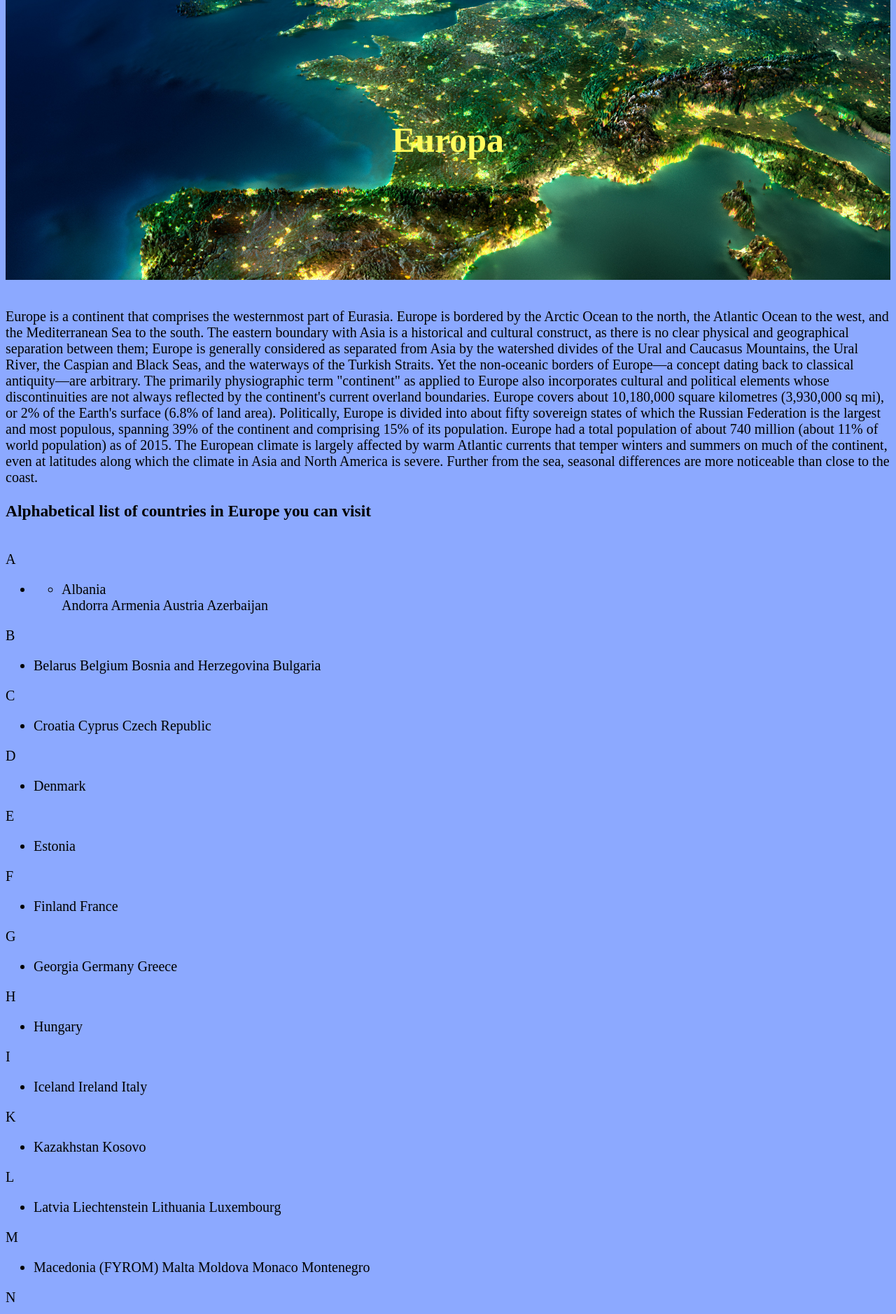
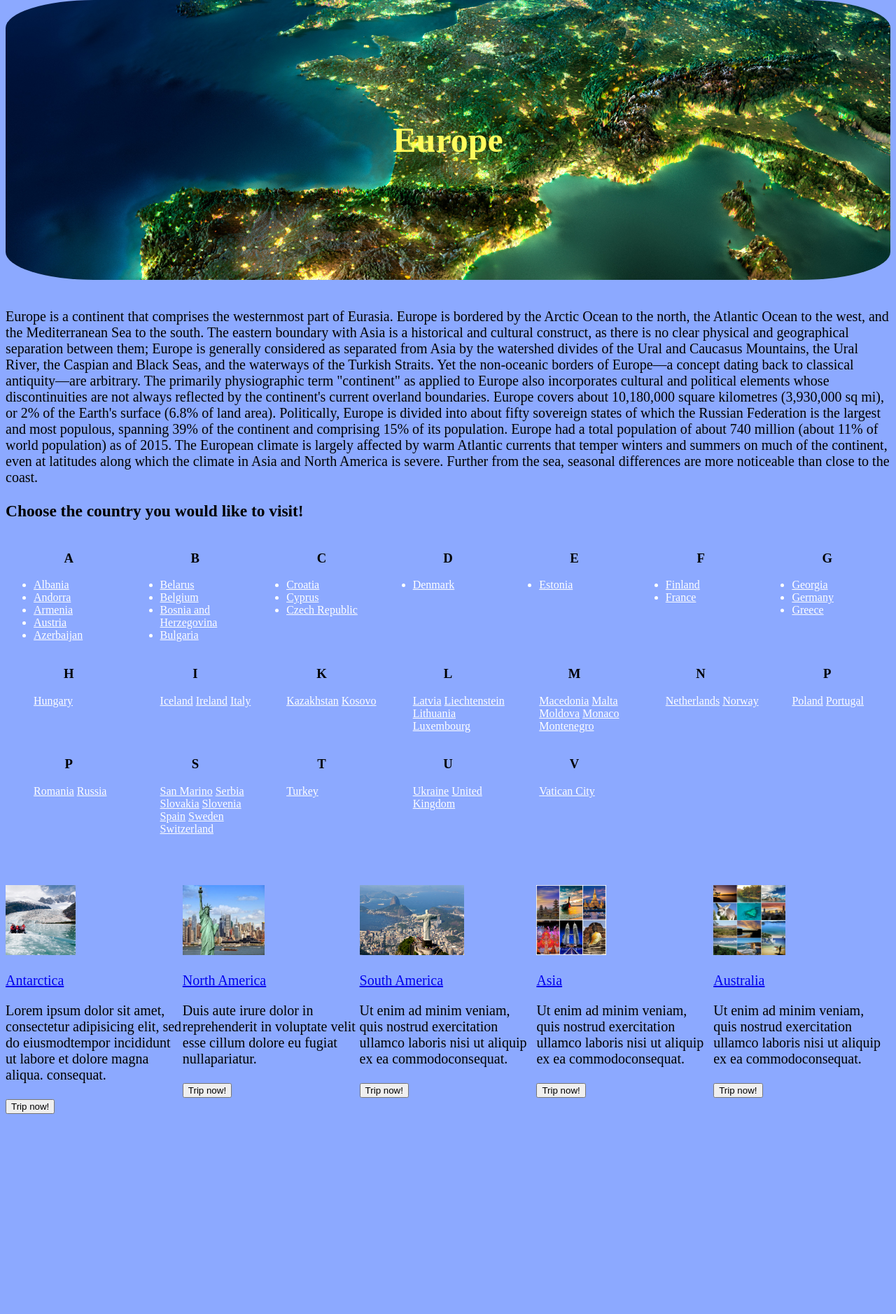
Before and after one commit to rutata/projektas05-18, a PHP site: page /singleentry.php in a window 1280 px wide. Shown: the part 42-1920 px from the top of the page at 70% size. After the commit the page ends 1634 px from the top, so only its background shows below. Run offline with PHP 8.4, Linux system fonts and the light colour scheme.

Commit message:
Prirasiau siek tiek kodo i savo failus

```diff
--- a/css/ruta.css
+++ b/css/ruta.css
@@ -15,6 +15,7 @@
     background-size: cover;
     background-repeat: no-repeat;
     background-position: 50% 50%;
+    border-radius: 10%;
 }
 
 h2 {
@@ -24,21 +25,31 @@
   text-align: center;
   color: #FFFA5D;
   font-size: 50px;
-
-}
-.europa-tekstas{
-
 }
 
-.valstybiu-sarasas{
-	column-count: 4;
+.countries-list {
+	display: inline-block;
+	width: 14.286%;
+	font-size: 16px;
+	vertical-align: top;
+}
+.countries-list h3 {
+	text-align: center;
+}
+
+.countries-list a {
+color: white;
+}
+
+.alphabet-countries {
+font-size: 0;
 }
 
 .zemynu-foto {
 	height: 100px;
 	margin-top: 35px;
+}
 
-}
 .zemynu-listas {
 display: inline;
 	margin-left: 0px;
@@ -50,3 +61,5 @@
 	display: inline-block;
 	float: left;
 }
+
+/*about puslapio stilius*/
--- a/singleentry.php
+++ b/singleentry.php
@@ -14,7 +14,7 @@
 </header>
 <div class="foto-fonas"> </div>
 
-<h2>Europa</h2>
+<h2>Europe</h2>
 
 <div class="europa-tekstas">
  <p class="pagrindinis-tekstas">
@@ -25,162 +25,183 @@
 The European climate is largely affected by warm Atlantic currents that temper winters and summers on much of the continent, even at latitudes along which the climate in Asia and North America is severe. Further from the sea, seasonal differences are more noticeable than close to the coast.
 </p>
 </div>
-
 <div class="europos-valstybes">
-	<h3 class="h3-pavadinimas">Alphabetical list of countries in Europe you can visit</h3>
+	<h3 class="h3-pavadinimas">Choose the country you would like to visit!</h3>
 	<p class="valstybiu-sarasas">
 
 <div class="alphabet-countries">
-<p class="alphabet-letters">A</p>
-<ul>
-	<li>
-		<ul><li>Albania</li>
-		Andorra
-		Armenia
-		Austria
-		Azerbaijan
+
+	<div class="countries-list">
+		<h3>A</h3>
+			<ul>
+				<a href="1"><li>Albania</li></a>
+				<a href="1"><li>Andorra</li></a>
+				<a href="1"><li>Armenia</li></a>
+				<a href="1"><li>Austria</li></a>
+				<a href="1"><li>Azerbaijan</li></a>
+			</ul>
+		</div>
+
+	<div class="countries-list">
+	<h3>B</h3>
+		<ul>
+			<a href="1"><li>Belarus</li></a>
+			<a href="1"><li>Belgium</li></a>
+			<a href="1"><li>Bosnia and Herzegovina</li></a>
+			<a href="1"><li>Bulgaria</li></a>
 		</ul>
-	</li>
-</ul>
-<p class="alphabet-letters">B</p>
-<ul>
-<li>
-Belarus
-Belgium
-Bosnia and Herzegovina
-Bulgaria
-</li>
-</ul>
-<p class="alphabet-letters">C</p>
-<ul>
-<li>
-Croatia
-Cyprus
-Czech Republic
-</li>
-</ul>
-<p class="alphabet-letters">D</p>
-<ul>
-<li>
-Denmark
-</li>
-</ul>
-<p class="alphabet-letters">E</p>
-<ul>
-<li>
-Estonia
-</li>
-</ul>
-<p class="alphabet-letters">F</p>
-<ul>
-<li>
-Finland
-France
-</li>
-</ul>
-<p class="alphabet-letters">G</p>
-<ul>
-<li>
-Georgia
-Germany
-Greece
-</li>
-</ul>
-<p class="alphabet-letters">H</p>
-<ul>
-<li>
-Hungary
-</li>
-</ul>
-<p class="alphabet-letters">I</p>
-<ul>
-<li>
-Iceland
-Ireland
-Italy
-</li>
-</ul>
-<p class="alphabet-letters">K</p>
-<ul>
-<li>
-Kazakhstan
-Kosovo
-</li>
-</ul>
-<p class="alphabet-letters">L</p>
-<ul>
-<li>
-Latvia
-Liechtenstein
-Lithuania
-Luxembourg
-</li>
-</ul>
-<p class="alphabet-letters">M</p>
-<ul>
-<li>
-Macedonia (FYROM)
-Malta
-Moldova
-Monaco
-Montenegro
-</li>
-</ul>
-<p class="alphabet-letters">N</p>
-<ul>
-<li>
-Netherlands
-Norway
-</li>
-</ul>
-<p class="alphabet-letters">P</p>
-<ul>
-<li>
-Poland
-Portugal
-</li>
-</ul>
-<p class="alphabet-letters">R</p>
-<ul>
-<li>
-Romania
-Russia
-</li>
-</ul>
-<p class="alphabet-letters">S</p>
-<ul>
-<li>
-San Marino
-Serbia
-Slovakia
-Slovenia
-Spain
-Sweden
-Switzerland
-</li>
-</ul>
-<p class="alphabet-letters">T</p>
-<ul>
-<li>
-Turkey
-</li>
-</ul>
-<p class="alphabet-letters">U</p>
-<ul>
-<li>
-Ukraine
-United Kingdom (UK)
-</li>
-</ul>
-<p class="alphabet-letters">V</p>
-<ul>
-<li>
-Vatican City
-</li>
-</ul>
+	</div>
+
+<div class="countries-list">
+	<h3>C</h3>
+		<ul>
+			<a href="1"><li>Croatia</li></a>
+			<a href="1"><li>Cyprus</li></a>
+			<a href="1"><li>Czech Republic</li></a>
+		</ul>
+	</div>
+
+<div class="countries-list">
+	<h3>D</h3>
+		<ul>
+			<a href="1"><li>Denmark</li></a>
+		</ul>
+</div>
+
+<div class="countries-list">
+<h3>E</h3>
+		<ul>
+			<a href="1"><li>Estonia</li></a>
+		</ul>
+</div>
+
+<div class="countries-list">
+<h3>F</h3>
+		<ul>
+			<a href="1"><li>Finland</li></a>
+			<a href="1"><li>France</li></a>
+		</ul>
+</div>
+
+<div class="countries-list">
+<h3>G</h3>
+		<ul>
+			<a href="1"><li>Georgia</li></a>
+			<a href="1"><li>Germany</li></a>
+			<a href="1"><li>Greece</li></a>
+		</ul>
+</div>
+
+<div class="countries-list">
+<h3>H</h3>
+		<ul>
+			<a href="1"<li>Hungary</li></a>
+		</ul>
+</div>
+
+<div class="countries-list">
+<h3>I</h3>
+		<ul>
+			<a href="1"<li>Iceland</li></a>
+			<a href="1"<li>Ireland</li></a>
+			<a href="1"<li>Italy</li></a>
+		</ul>
+</div>
+
+<div class="countries-list">
+<h3>K</h3>
+		<ul>
+			<a href="1"<li>Kazakhstan</li></a>
+			<a href="1"<li>Kosovo</li></a>
+		</ul>
+</div>
+<div class="countries-list">
+<h3>L</h3>
+		<ul>
+			<a href="1" <li>Latvia</li></a>
+			<a href="1" <li>Liechtenstein</li></a>
+			<a href="1" <li>Lithuania</li></a>
+			<a href="1" <li>Luxembourg</li></a>
+		</ul>
+</div>
+
+<div class="countries-list">
+<h3>M</h3>
+		<ul>
+			<a href="1"<li>Macedonia</li></a>
+			<a href="1"<li>Malta</li></a>
+			<a href="1"<li>Moldova</li></a>
+			<a href="1"<li>Monaco</li></a>
+			<a href="1"<li>Montenegro</li></a>
+		</ul>
+</div>
+
+<div class="countries-list">
+<h3>N</h3>
+		<ul>
+			<a href="1"<li>Netherlands</li></a>
+			<a href="1"<li>Norway</li></a>
+		</ul>
+</div>
+
+<div class="countries-list">
+<h3>P</h3>
+		<ul>
+			<a href="1"<li>Poland</li></a>
+			<a href="1"<li>Portugal </li></a>
+		</ul>
+</div>
+
+<div class="countries-list">
+<h3>P</h3>
+		<ul>
+			<a href="1"<li>Romania</li></a>
+			<a href="1"<li>Russia</li></a>
+		</ul>
+</div>
+
+<div class="countries-list">
+	<h3>S</h3>
+
+		<ul>
+			<a href="1"<li>San Marino</li></a>
+			<a href="1"<li>Serbia</li></a>
+			<a href="1"<li>Slovakia</li></a>
+			<a href="1"<li>Slovenia</li></a>
+			<a href="1"<li>Spain</li></a>
+			<a href="1"<li>Sweden</li></a>
+			<a href="1"<li>Switzerland</li></a>
+		</ul>
+</div>
+
+<div class="countries-list">
+<h3>T</h3>
+		<ul>
+			<a href="1"<li>Turkey</li></a>
+		</ul>
+
+</div>
+
+<div class="countries-list">
+<h3>U</h3>
+		<ul>
+			<a href="1"<li>Ukraine</li></a>
+			<a href="1"<li>United Kingdom</li></a>
+		</ul>
+</div>
+
+<div class="countries-list">
+<h3>V</h3>
+		<ul>
+			<a href="1"<li> Vatican City</li></a>
+		</ul>
+</div>
+
 </div>
 </p>
+
 </div>
+
 <div class="zemynai-apacioje">
 	<ul class="zemynu-listas">
 		<li >
@@ -189,14 +210,14 @@
 				<p class="mini-aprasymas">Lorem ipsum dolor sit amet, consectetur adipisicing elit, sed
 				do eiusmodtempor incididunt ut labore et dolore magna aliqua.
 				consequat. </p>
-				<button type="button">More!</button>
+				<button type="button">Trip now!</button>
 		</li><!--
 		--><li>
 		<img class="zemynu-foto" src="img/north-america.jpg">
 				<a href="2"><p class="zemyno-pavadinimas"> North America</p></a>
 				<p class="mini-aprasymas"> Duis aute irure dolor in reprehenderit in voluptate velit
 				esse cillum dolore eu fugiat nullapariatur.</p>
-				<button type="button">More!</button>
+				<button type="button">Trip now!</button>
 		</li><!--
 		--><li>
 		<img  class="zemynu-foto"src="img/south-america.jpg">
@@ -206,7 +227,7 @@
 				ullamco laboris nisi ut aliquip
 				ex ea commodoconsequat.
 				</p>
-				<button type="button">More!</button>
+				<button type="button">Trip now!</button>
 		</li><!--
 		--><li>
 		<img  class="zemynu-foto" src="img/asia.jpg">
@@ -216,7 +237,7 @@
 				ullamco laboris nisi ut aliquip
 				ex ea commodoconsequat.
 				</p>
-				<button type="button">More!</button>
+				<button type="button">Trip now!</button>
 		</li><!--
 		--><li>
 		<img  class="zemynu-foto"src="img/australia.png">
@@ -226,7 +247,7 @@
 				ullamco laboris nisi ut aliquip
 				ex ea commodoconsequat.
 				</p>
-				<button type="button">More!</button>
+				<button type="button">Trip now!</button>
 		</li>
 </ul>
 </div>
```
